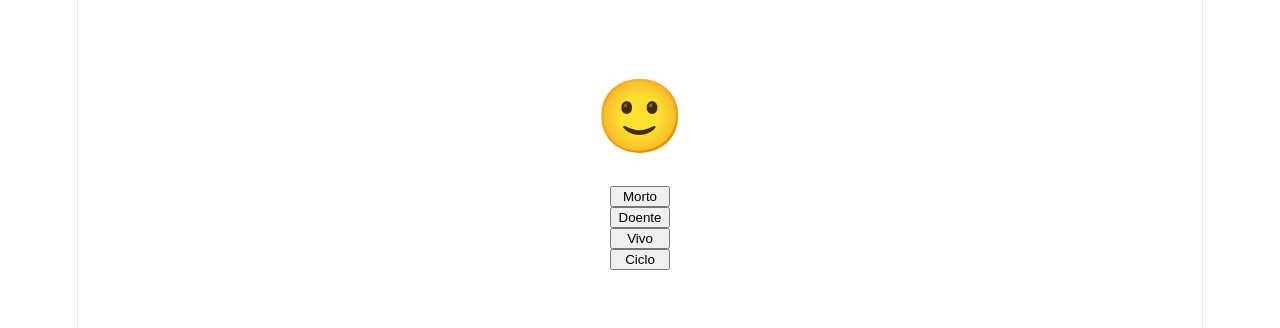
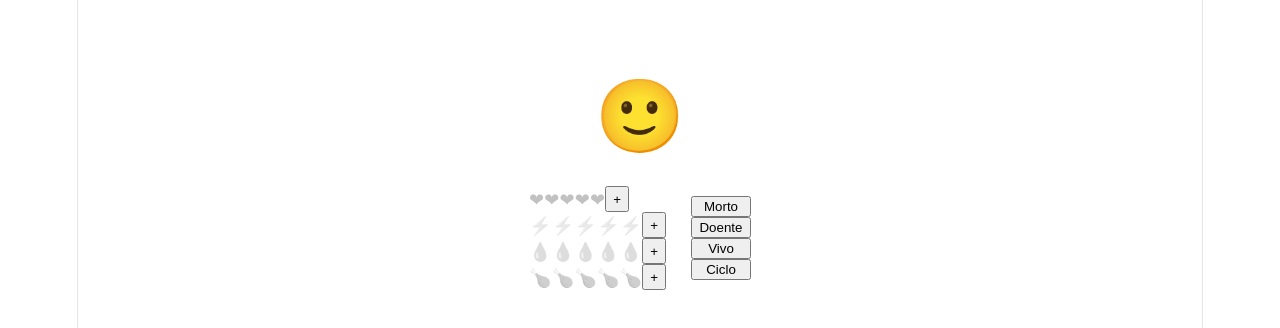
Before and after one commit to ufjf-dcc207/ufjf-dcc207-2026-3-a-atv06-lucassvd, a React (Vite) app: page / in a window 1280 px wide. Shown: the top 328 px of the page. Built offline with nearby package versions, Linux system fonts and the light colour scheme.

Commit message:
adicionar componentes

```diff
--- /dev/null
+++ b/src/Atributo.css
@@ -0,0 +1,10 @@
+.atributo {
+    display: flex;
+    .ativo {
+        scale: 1.1;
+    }
+    .inativo {
+        filter: grayscale(100%);
+        opacity: 0.4;
+    }
+}
--- /dev/null
+++ b/src/Atributo.tsx
@@ -0,0 +1,26 @@
+import { useState } from "react";
+import "./Atributo.css";
+
+type AtributoProps = {
+    icone: string;
+};
+
+export default function Atributo({ icone }: AtributoProps) {
+    const [valor, setValor] = useState(0);
+
+    function onValueUp() {
+        if (valor === 5) {
+            setValor(0);
+        } else {
+            setValor(valor + 1);
+        }
+    }
+
+    return (
+        <div className="atributo">
+            <span className="ativo">{icone.repeat(valor)}</span>
+            <span className="inativo">{icone.repeat(5 - valor)}</span>
+            <button onClick={onValueUp}>+</button>
+        </div>
+    );
+}
--- a/src/Emoji.css
+++ b/src/Emoji.css
@@ -8,10 +8,21 @@
 .acoes {
     display: flex;
     flex-direction: column;
-    align-items: center;
-    margin-top: 60px;
 }
 
 .acoes button {
     width: 60px;
 }
+
+.atributos {
+    display: flex;
+    flex-direction: column;
+}
+
+.lista {
+    display: flex;
+    justify-content: center;
+    align-items: center;
+    gap: 25px;
+    margin-top: 60px;
+}
--- a/src/Emoji.tsx
+++ b/src/Emoji.tsx
@@ -1,5 +1,6 @@
 import { useState } from "react";
 import "./Emoji.css";
+import Atributo from "./Atributo";
 
 const EMOJIS = new Map<string, string>([
     ["happy", "🙂"],
@@ -45,11 +46,19 @@ export default function Emoji() {
     return (
         <div className="emoji">
             <div className="situacao">{EMOJIS.get(situacao) || "😐"}</div>
+            <div className="lista">
+            <div className="atributos">
+                <Atributo icone ="❤" />
+                <Atributo icone ="⚡" />
+                <Atributo icone ="💧" />
+                <Atributo icone ="🍗" />
+                </div>
             <div className="acoes">
                 <button onClick={toDead}>Morto</button>
                 <button onClick={toSick}>Doente</button>
                 <button onClick={toHappy}>Vivo</button>
                 <button onClick={toNext}>Ciclo</button>
+                </div>
             </div>
         </div>
     );
```
